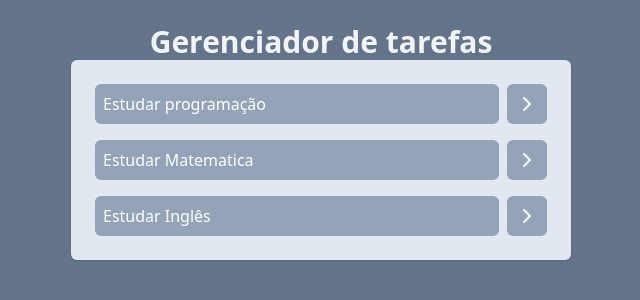
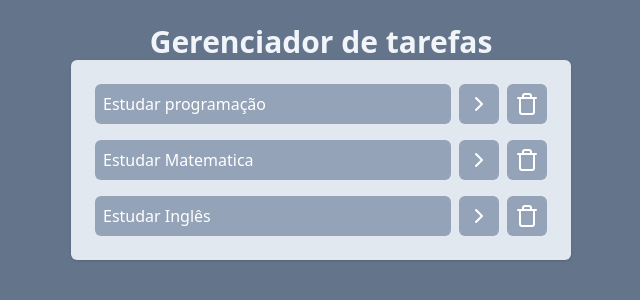
Before and after one commit to IranSS/react-first-steps, a React (Vite) app: page / in a window 1280 px wide. Shown: the top 300 px of the page, without its empty margins (319-959 px from the left). Built offline with nearby package versions, Linux system fonts and the light colour scheme.

Commit message:
updade:Delete_Tasks_Button

```diff
--- a/src/App.jsx
+++ b/src/App.jsx
@@ -26,6 +26,22 @@
       isCompleted: false,
     },
   ]);
+
+  function onTaskClick(taskId) {
+    const newTasks = tasks.map((task) => {
+      //Precisa atualizar tarefa
+      if (task.id == taskId) {
+        return { ...task, isCompleted: !task.isCompleted };
+      }
+      //Não precisa atualizar
+      return task;
+    });
+    setTasks(newTasks);
+  }
+  function onDeleteTaskClick(taskId) {
+    const UpdateTask = tasks.filter((task) => task.id !== taskId);
+    setTasks(UpdateTask);
+  }
   return (
     <div className="w-screen h-screen bg-slate-500 flex justify-center p-6">
       <div className="w-[500px]">
@@ -33,7 +49,11 @@
           Gerenciador de tarefas
         </h1>
         <AddTask></AddTask>
-        <Tasks tasks={tasks} />
+        <Tasks
+          tasks={tasks}
+          onTaskClick={onTaskClick} //Sempre atualizar aqui um botão quando tal for criado
+          onDeleteTaskClick={onDeleteTaskClick}
+        />
       </div>
     </div>
   );
--- a/src/components/Tasks.jsx
+++ b/src/components/Tasks.jsx
@@ -1,4 +1,4 @@
-import { ChevronRightIcon } from "lucide-react";
+import { ChevronRightIcon, TrashIcon } from "lucide-react";
 
 function Tasks(props) {
   console.log(props);
@@ -6,11 +6,22 @@
     <ul className="space-y-4 p-6 bg-slate-200 rounded-md shadow">
       {props.tasks.map((task) => (
         <li key={task.id} className="flex gap-2">
-          <button className="bg-slate-400 w-full text-left text-white p-2 rounded-md">
+          <button
+            onClick={() => props.onTaskClick(task.id)}
+            className={`bg-slate-400 w-full text-left text-white p-2 rounded-md ${
+              task.isCompleted && "line-through"
+            }`}
+          >
             {task.title}
           </button>
           <button className="bg-slate-400 p-2 rounded-md text-white">
             <ChevronRightIcon />
+          </button>
+          <button
+            onClick={() => props.onDeleteTaskClick(task.id)}
+            className="bg-slate-400 p-2 rounded-md text-white"
+          >
+            <TrashIcon />
           </button>
         </li>
       ))}
```
